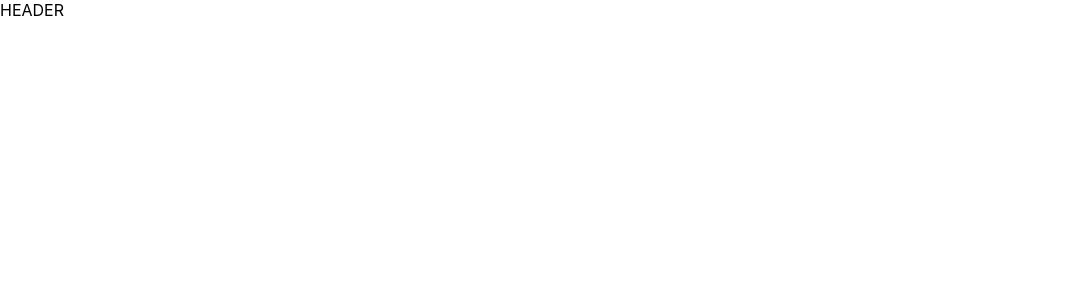
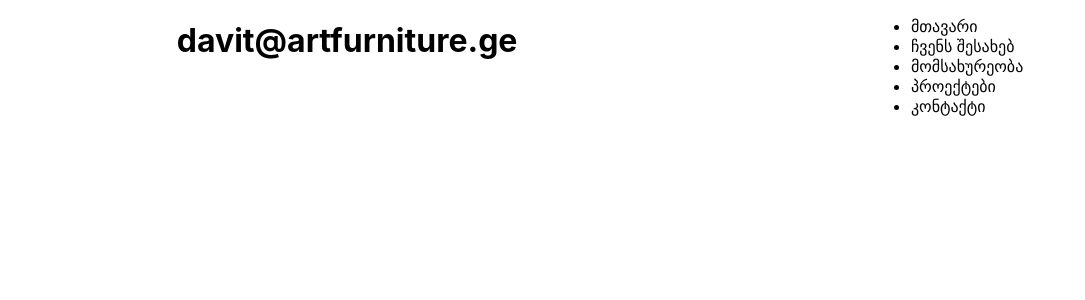
Before and after one commit to ShotaPutkaradze/artfurniture, a React (Create React App) app: page / in a window 1280 px wide. Shown: the top 300 px of the page, without its empty margins (0-1085 px from the left). Built offline with nearby package versions, Linux system fonts and the light colour scheme.

Commit message:
start header

```diff
--- a/package.json
+++ b/package.json
@@ -1,6 +1,5 @@
 {
   "name": "artfurniture",
-  "homepage": "https://shotaputkaradze.github.io/artfurniture/build/",
   "version": "0.1.0",
   "private": true,
   "dependencies": {
--- a/src/layouts/Header.jsx
+++ b/src/layouts/Header.jsx
@@ -1,5 +1,22 @@
+import styles from "./Header.module.css";
+
 const Header = () => {
-  return <div>HEADER</div>;
+  return (
+    <div className={styles.header_container}>
+      <div>
+        <h1>davit@artfurniture.ge</h1>
+      </div>
+      <div>
+        <ul>
+          <li>მთავარი</li>
+          <li>ჩვენს შესახებ</li>
+          <li>მომსახურეობა</li>
+          <li>პროექტები</li>
+          <li>კონტაქტი</li>
+        </ul>
+      </div>
+    </div>
+  );
 };
 
 export default Header;
--- a/src/layouts/Header.module.css
+++ b/src/layouts/Header.module.css
@@ -0,0 +1,5 @@
+.header_container {
+  width: 1200px;
+  display: flex;
+  justify-content: space-around;
+}
```
Also changed, not shown: 14 other files (tests, documents, lock files or other folders).
